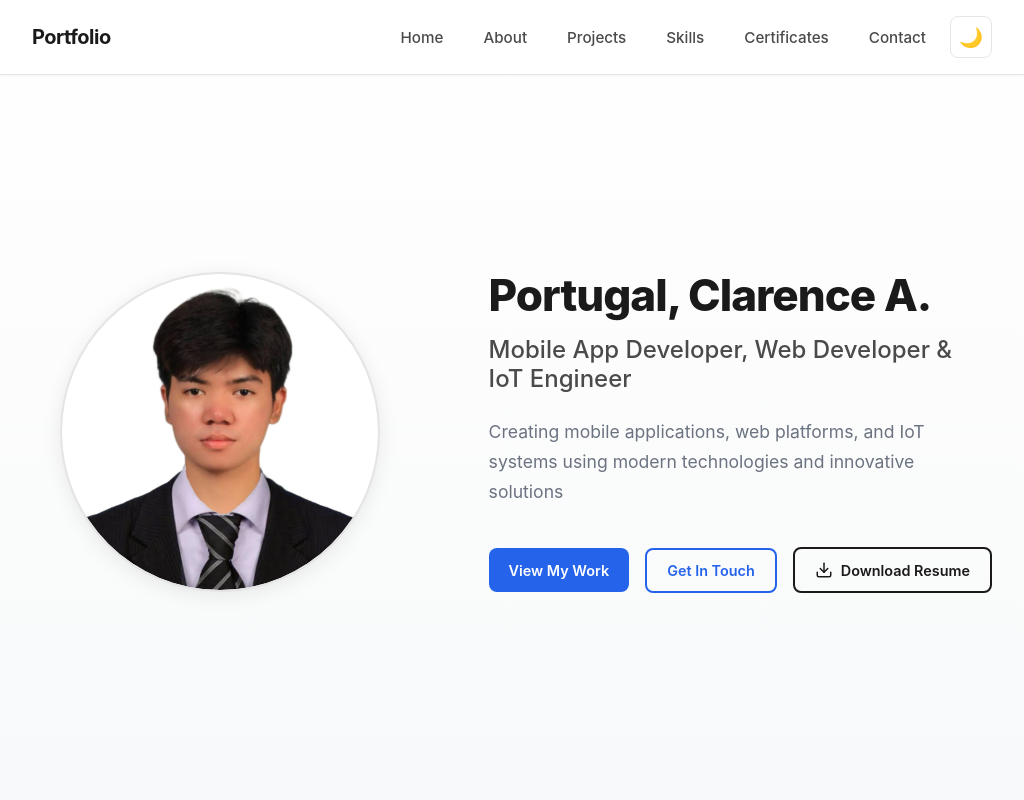
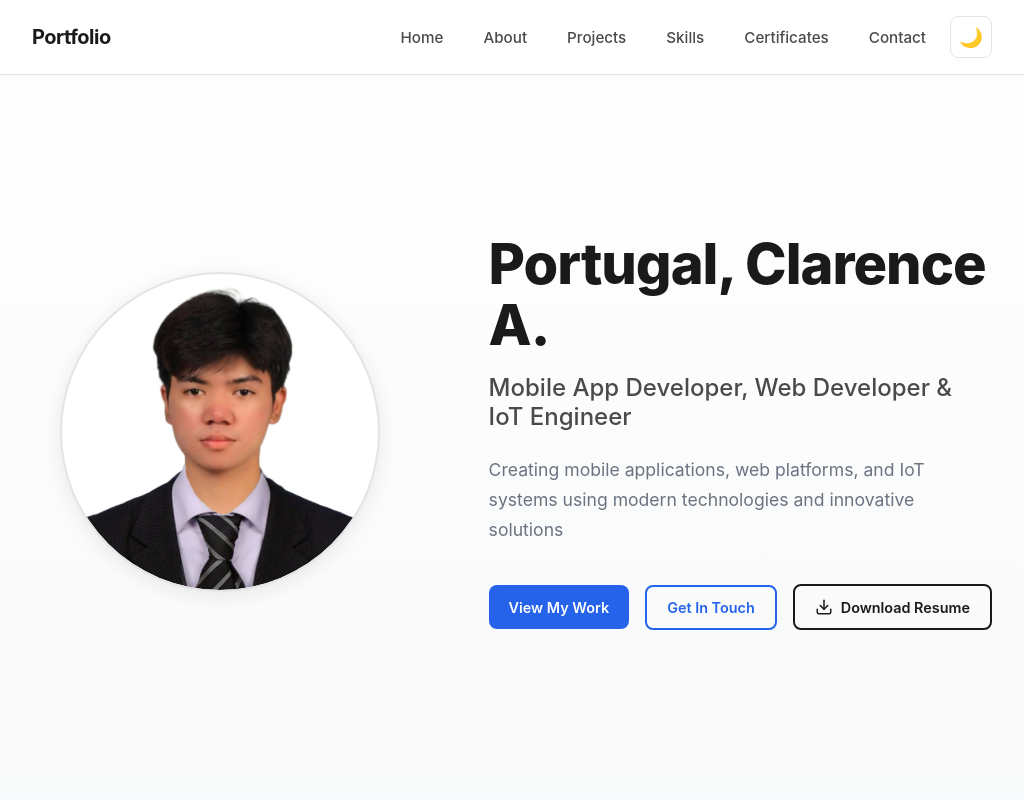
Before and after one commit to clarenceportugal/portfolio, a React (Vite) app: page / in a window 1024 px wide. Shown: the top 800 px of the page. Built offline with nearby package versions, Linux system fonts and the light colour scheme.

Commit message:
Revert hero name font size to original size

```diff
--- a/src/App.css
+++ b/src/App.css
@@ -1013,7 +1013,7 @@ section {
 /* Tablet and desktop mode on mobile (landscape) - smaller buttons */
 @media (min-width: 769px) and (max-width: 1024px) {
   .hero-name {
-    font-size: 2.75rem;
+    font-size: 3.5rem;
   }
 
   .hero-buttons {
```
